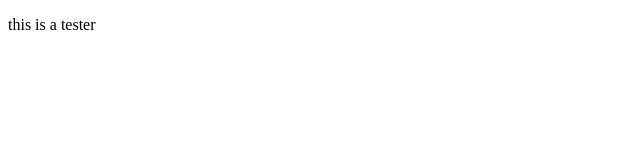
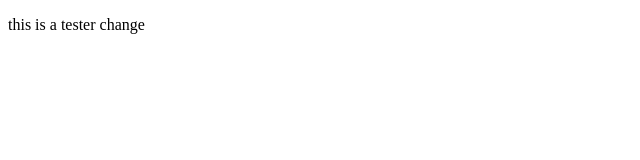
Before and after one commit to jonesro71/jonesro71.github.io, a plain HTML site: page Test.html in a window 1280 px wide. Shown: the full height of the page, 0-640 px from the left. Drawn offline with Linux system fonts and the light colour scheme.

Commit message:
small update

```diff
--- a/Test.html
+++ b/Test.html
@@ -4,6 +4,6 @@
         <title>Example</title>
     </head>
     <body>
-        <p>this is a tester</p>
+        <p>this is a tester change</p>
     </body>
 </html>
```
